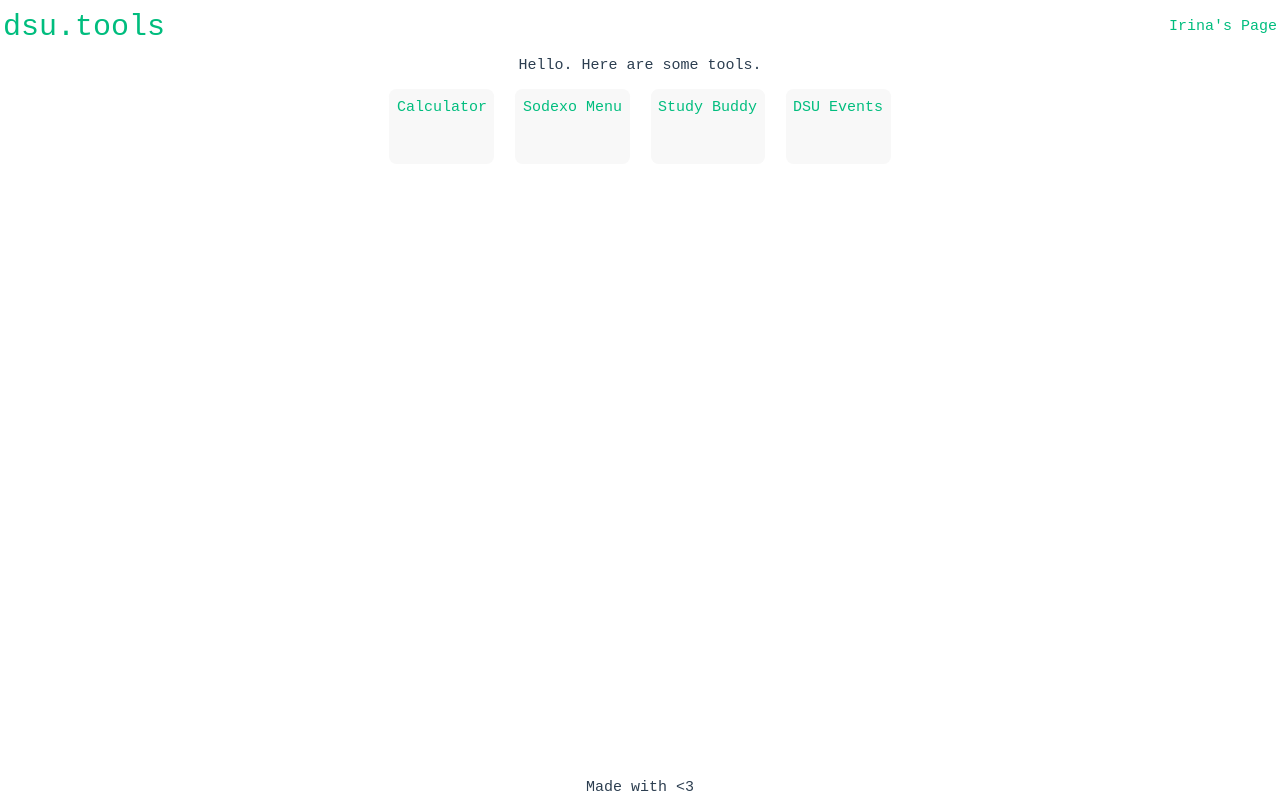
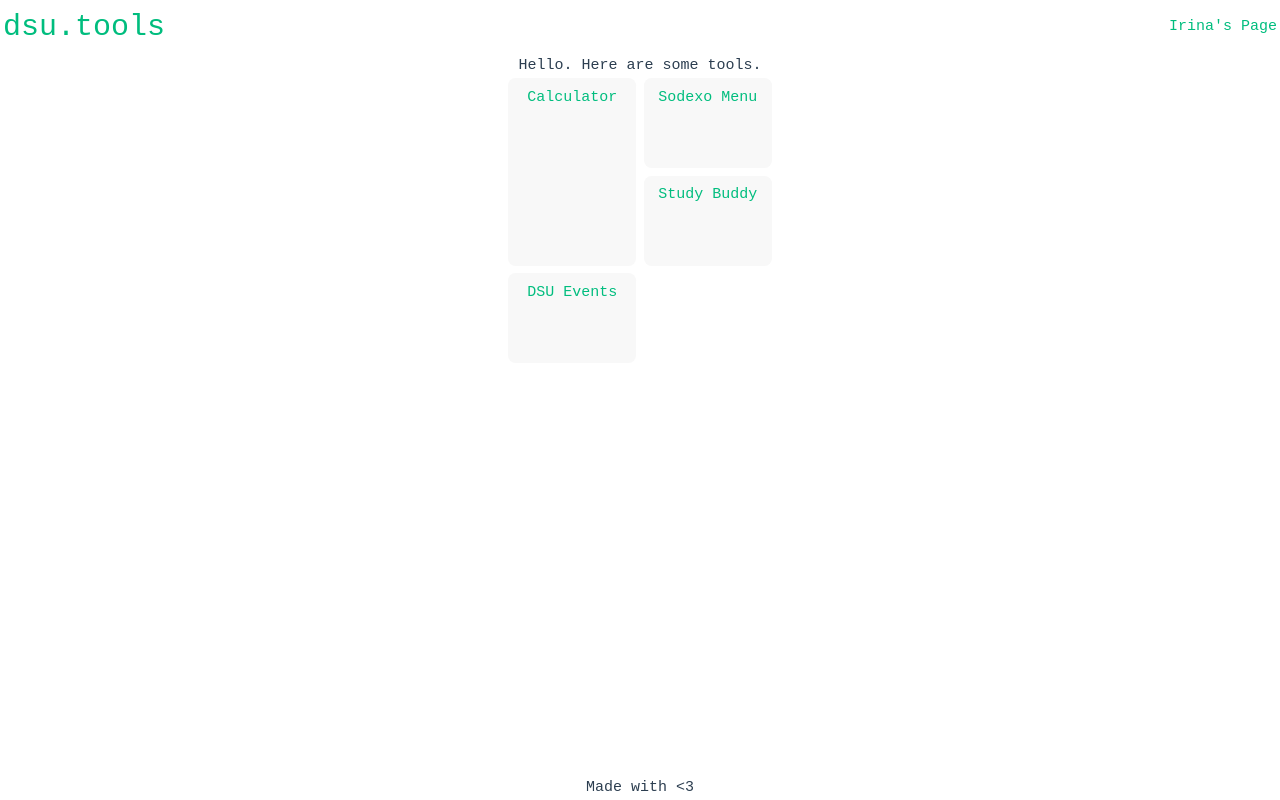
Before and after one commit to DavidMedin/dsu.tools, a Vue app in the folder dsutools-frontend/: page / in a window 1280 px wide. Built offline with nearby package versions, Linux system fonts and the light colour scheme.

Commit message:
Tools are now in a Grid.

```diff
--- a/dsutools-frontend/src/App.vue
+++ b/dsutools-frontend/src/App.vue
@@ -14,7 +14,10 @@ import Header from "./components/Header.vue";
         <main>
             <p>Hello. Here are some tools.</p>
             <ToolGrid>
-                <ToolItem tool_name="Calculator" />
+                <ToolItem
+                    tool_name="Calculator"
+                    style="grid-row: 1 / 3; grid-column: 1 / 2"
+                />
                 <ToolItem tool_name="Sodexo Menu" />
                 <ToolItem tool_name="Study Buddy" />
                 <ToolItem tool_name="DSU Events" />
--- a/dsutools-frontend/src/assets/main.css
+++ b/dsutools-frontend/src/assets/main.css
@@ -2,16 +2,6 @@
 @import "./base.css";
 
 /* Page layout */
-
-#app {
-    /* max-width: 1280px; */
-
-    /* 'auto' will cause the horizontal margin to fill the remaining space, centering this item.*/
-    /* margin: 0 auto;
-
-    padding: 2rem;
-    font-weight: normal; */
-}
 
 a,
 .green {
@@ -28,17 +18,3 @@ a,
         background-color: hsla(160, 100%, 37%, 0.2);
     }
 }
-
-/* When the webpage is at least 1024 pixels wide. */
-/* @media (min-width: 1024px) {
-  body {
-    display: flex;
-    place-items: center;
-  }
-
-  #app {
-    display: grid;
-    grid-template-columns: 1fr 1fr;
-    padding: 0 2rem;
-  }
-} */
--- a/dsutools-frontend/src/components/ToolGrid.vue
+++ b/dsutools-frontend/src/components/ToolGrid.vue
@@ -10,8 +10,12 @@
 
 <style scoped>
 .grid {
-    display: flex;
-    flex-direction: row;
-    justify-content: center;
+    display: grid;
+    grid-template-columns: 10vw 10vw;
+    grid-auto-flow: dense;
+    gap: 0.5em; /* vertical and horizontal */
+    place-items: center; /* vertical and horizontal */
+    place-content: center; /* place the entire grid. (h and v) */
+    grid-auto-columns: 10em;
 }
 </style>
--- a/dsutools-frontend/src/components/ToolItem.vue
+++ b/dsutools-frontend/src/components/ToolItem.vue
@@ -8,10 +8,10 @@ defineProps({
 </script>
 
 <template>
-    <a class="box-link" href="/irina.html">
-        <div class="tool">
-            <p>{{ tool_name || "MISSING TOOL NAME" }}</p>
-        </div>
+    <a class="box-link tool" href="/irina.html">
+        <p>{{ tool_name || "MISSING TOOL NAME" }}</p>
+
+        <slot></slot>
     </a>
 </template>
 
@@ -22,6 +22,8 @@ defineProps({
     padding: 0.5em;
     margin: 0.5em;
     min-height: 5em;
+    width: 100%;
+    height: 100%;
 }
 
 .tool:hover {
```
